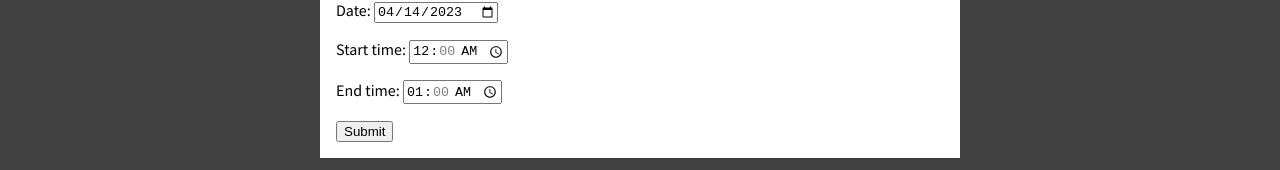
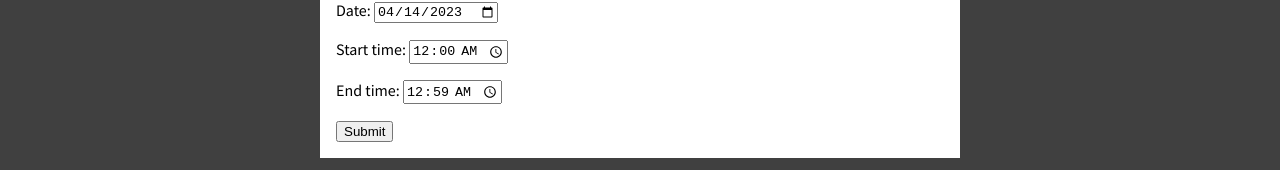
Before and after one commit to DinhL3/week-activities, a React (Create React App) app: page / in a window 1280 px wide. Both pictures are taken after a click on the element 131 px from the left and 98 px from the top of the page. Shown: the part 357-527 px from the top of the page. Built offline with nearby package versions, Linux system fonts and the light colour scheme; a web font is replaced by a local one.

Commit message:
add: fetched data from existing event

```diff
--- a/src/components/Home/Home.js
+++ b/src/components/Home/Home.js
@@ -8,26 +8,42 @@ const daysOfWeek = ["Mon", "Tue", "Wed", "Thu", "Fri", "Sat", "Sun"];
 const hoursOfDay = Array.from(Array(24).keys());
 
 const Home = () => {
-    const [selectedStartDateTime, setSelectedStartDateTime] = useState(null);
-    const [isOpen, setOpen] = useState(false);
+    const [startDateTime, setStartDateTime] = useState(null);
+    const [isModalOpen, setModalOpen] = useState(false);
+    const [modalType, setModalType] = useState("");
     const [events, setEvents] = useState([]);
+    const [eventToChange, setEventToChange] = useState(null);
 
 
-    const handleCellClick = (startDateTime) => {
-        setSelectedStartDateTime(startDateTime);
-        setOpen(true);
+    const handleEmptyCellClick = (startDateTime) => {
+        setStartDateTime(startDateTime);
+        setModalType('add')
+        setModalOpen(true);
     };
 
+    const handleBookedCellClick = (eventId) => {
+        const eventToChange = events.find((event) => event.id === eventId);
+        setEventToChange(eventToChange)
+        setModalType('change')
+        setModalOpen(true);
+    }
+
     const handleCloseModal = () => {
-        setSelectedStartDateTime(null);
-        setOpen(false);
+        setStartDateTime(null);
+        setModalOpen(false);
     };
 
     const handleFormSubmit = (formValues) => {
-        const newEvent = { ...formValues, id: ('000000' + Math.floor(Math.random() * 1000000)).slice(-6) };
+        const newEvent = { ...formValues };
         setEvents([...events, newEvent]);
-        setOpen(false);
+        setModalOpen(false);
     }
+
+    const handleChangeFormSubmit = (formValues) => {
+        console.log(events);
+        setModalOpen(false);
+    }
+
 
     const renderCells = () => {
         let currentWeek = [];
@@ -54,14 +70,15 @@ const Home = () => {
                     if (eventIndex > -1) {
                         if (events[eventIndex].id === previousBookedEventId) {
                             previousBookedEventId = events[eventIndex].id;
-                            return <td key={startDateTime} className={styles.booked}></td>;
+                            return <td key={startDateTime} className={styles.booked} onClick={() => handleBookedCellClick(events[eventIndex].id)}></td>;
                         } else {
                             previousBookedEventId = events[eventIndex].id;
-                            return <td key={startDateTime} className={styles.booked}><span>{events[eventIndex].eventName}</span></td>;
+                            return <td key={startDateTime} className={styles.booked} onClick={() => handleBookedCellClick(events[eventIndex].id)}>
+                                <span>{events[eventIndex].eventName}</span></td>;
                         }
                     } else {
                         return (
-                            <td key={startDateTime} className={styles.free} onClick={() => handleCellClick(startDateTime)}>
+                            <td key={startDateTime} className={styles.free} onClick={() => handleEmptyCellClick(startDateTime)}>
                                 {/* <button onClick={() => handleCellClick(startDateTime)}>
                                     Add
                                 </button> */}
@@ -73,18 +90,35 @@ const Home = () => {
         ));
     };
 
-    // useEffect(() => {
-    //     console.log(events);
-    // }, [events]);
+    const renderModal = () => {
+        if (isModalOpen && modalType === 'add') {
+            return (
+                <Modal
+                    type="add"
+                    startDateTime={startDateTime}
+                    onClose={handleCloseModal}
+                    onConfirm={handleFormSubmit}
+                />
+            )
+        }
+        if (isModalOpen && modalType === 'change') {
+            return (
+                <Modal
+                    type="change"
+                    eventToChange={eventToChange}
+                    onClose={handleCloseModal}
+                    onConfirm={handleChangeFormSubmit}
+                />
+            )
+        }
+    }
+
+    useEffect(() => {
+        console.log(events);;
+    }, [events]);
 
     return (<React.Fragment>
-        {isOpen && (
-            <Modal
-                startDateTime={selectedStartDateTime}
-                onClose={handleCloseModal}
-                onConfirm={handleFormSubmit}
-            />
-        )}
+        {renderModal()}
         <h1>My activities this week</h1>
         <table className={styles.table}>
             <thead>
--- a/src/components/Modal/Modal.js
+++ b/src/components/Modal/Modal.js
@@ -10,10 +10,18 @@ const Backdrop = (props) => {
 }
 
 function ModalOverlay(props) {
-    const [eventName, setEventName] = useState(props.eventName || "");
-    const [date, setDate] = useState(props.startDateTime.toISODate());
-    const [startTime, setStartTime] = useState(props.startDateTime.toISOTime().slice(0, 5));
-    const [endTime, setEndTime] = useState(props.startDateTime.plus({ hours: 1 }).toISOTime().slice(0, 5));
+    const [eventName, setEventName] = useState(props.type === 'add' ? "" : props.eventToChange.eventName);
+    const [date, setDate] = useState(props.type === 'add' ? props.startDateTime.toISODate() : props.eventToChange.startDateTime.substring(0, 10));
+    const [startTime, setStartTime] = useState(props.type === 'add' ? props.startDateTime.toISOTime().slice(0, 5) : props.eventToChange.startDateTime.substring(11, 16));
+    const [endTime, setEndTime] = useState(props.type === 'add' ? props.startDateTime.plus({ minutes: 59 }).toISOTime().slice(0, 5) : props.eventToChange.endDateTime.substring(11, 16));
+
+    if (props.type === 'change') {
+        console.log(props.eventToChange);
+        // setDate(event.startDateTime.toISODate());
+        // setStartTime(event.startDateTime.toISOTime().slice(0, 5))
+        // setEndTime(event.endDateTime.toISOTime().slice(0, 5))
+    }
+
 
     const handleFormSubmit = (e) => {
         e.preventDefault();
@@ -21,6 +29,7 @@ function ModalOverlay(props) {
         const startDateTime = DateTime.fromISO(`${date}T${startTime}`);
         const endDateTime = DateTime.fromISO(`${date}T${endTime}`);
         const formValues = {
+            id: props.type === 'add' ? ('000000' + Math.floor(Math.random() * 1000000)).slice(-6) : props.eventId,
             eventName,
             startDateTime: startDateTime.toISO(),
             endDateTime: endDateTime.toISO(),
@@ -31,7 +40,7 @@ function ModalOverlay(props) {
     return (
         <div className={styles.modal}>
             <header className={styles.header}>
-                <h2>Add an activity</h2>
+                <h2>{props.type === 'add' ? 'Add an activity' : 'Change this activity'}</h2>
             </header>
             <div className={styles.content}>
                 <form className={styles.form} onSubmit={handleFormSubmit}>
@@ -53,8 +62,7 @@ function ModalOverlay(props) {
                         <input
                             type="time"
                             min="00:00"
-                            max="24:00"
-                            step="3600"
+                            max="23:59"
                             value={startTime}
                             onChange={(e) => setStartTime(e.target.value)}
                         />
@@ -63,9 +71,8 @@ function ModalOverlay(props) {
                         <label htmlFor="endTime">End time: </label>
                         <input
                             type="time"
-                            min="00:00"
-                            max="24:00"
-                            step="3600"
+                            min="00:01"
+                            max="23:59"
                             value={endTime}
                             onChange={(e) => setEndTime(e.target.value)}
                         />
@@ -81,7 +88,7 @@ const Modal = (props) => {
     return (
         <React.Fragment>
             {ReactDOM.createPortal(<Backdrop onClose={props.onClose} />, document.getElementById('backdrop-root'))}
-            {ReactDOM.createPortal(<ModalOverlay startDateTime={props.startDateTime} onConfirm={props.onConfirm} />, document.getElementById('overlay-root'))}
+            {ReactDOM.createPortal(<ModalOverlay type={props.type} eventToChange={props.eventToChange} startDateTime={props.startDateTime} onConfirm={props.onConfirm} />, document.getElementById('overlay-root'))}
         </React.Fragment>
     );
 };
```
